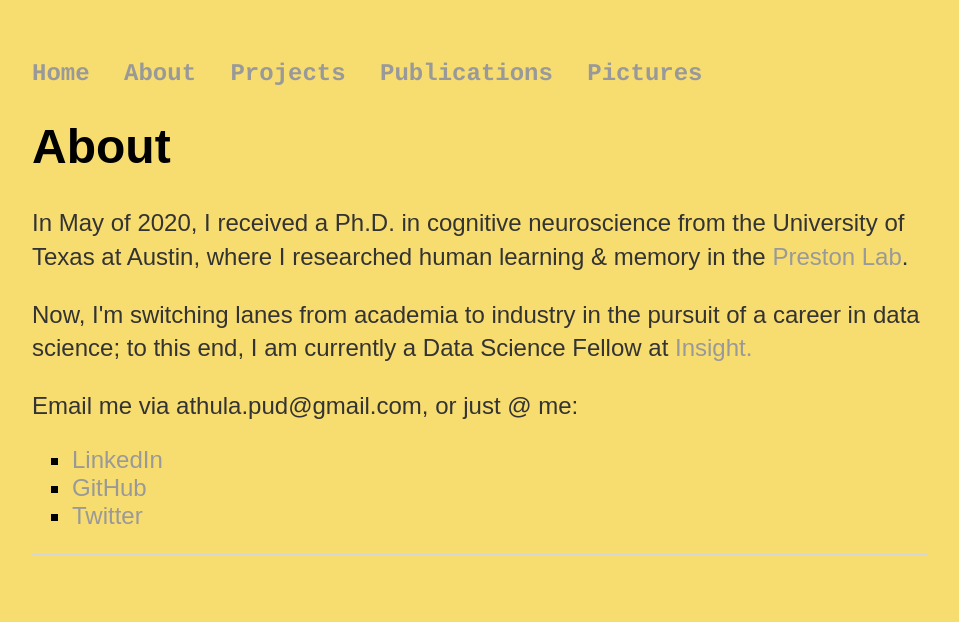
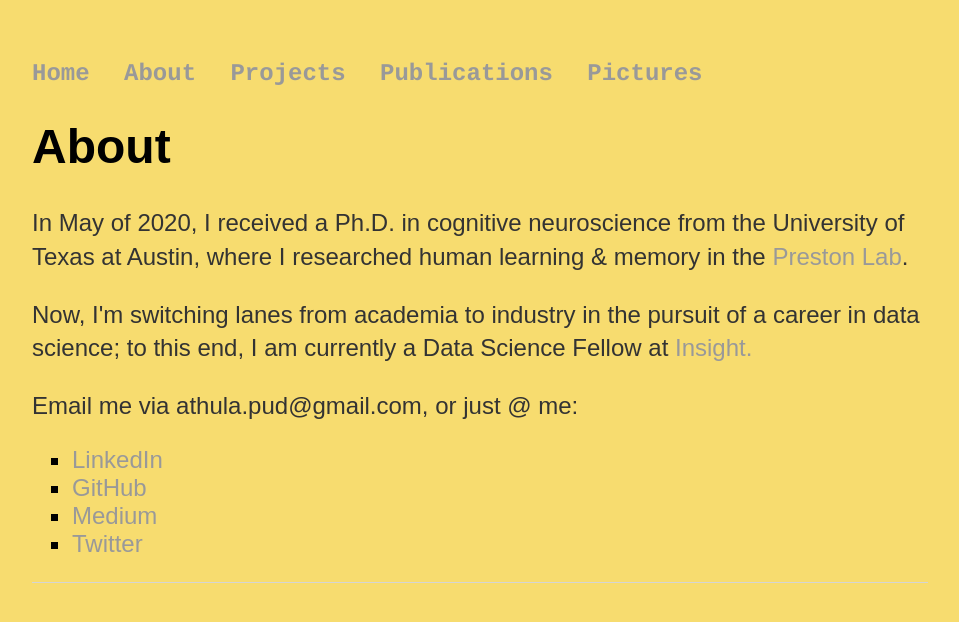
Before and after one commit to athpud/athpud.github.io, a Jekyll site: the page built from about/index.html, in a window 1280 px wide. Shown: the top 622 px of the page, without its empty margins (160-1119 px from the left). Built offline with Jekyll 4.4.1, drawn with Linux system fonts in a browser that asks for light colours.

Commit message:
Update index.html

```diff
--- a/about/index.html
+++ b/about/index.html
@@ -10,6 +10,7 @@
 			<ul style="list-style-type:square;font-size:1.5em">
 			<li><a href="https://www.linkedin.com/in/athula-pudhiyidath/" target="_blank">LinkedIn</a></li>
 			<li><a href="https://www.github.com/athpud" target="_blank">GitHub</a></li>
+			<li><a href="https://athpud.medium.com/" target="_blank">Medium</a></li>
 			<li><a href="https://www.twitter.com/athpud" target="_blank">Twitter</a></li>
 			</ul>
 		</div>
```
